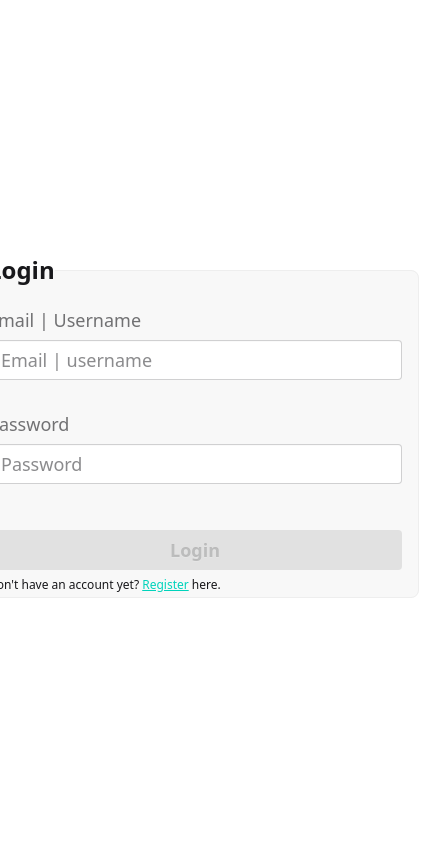
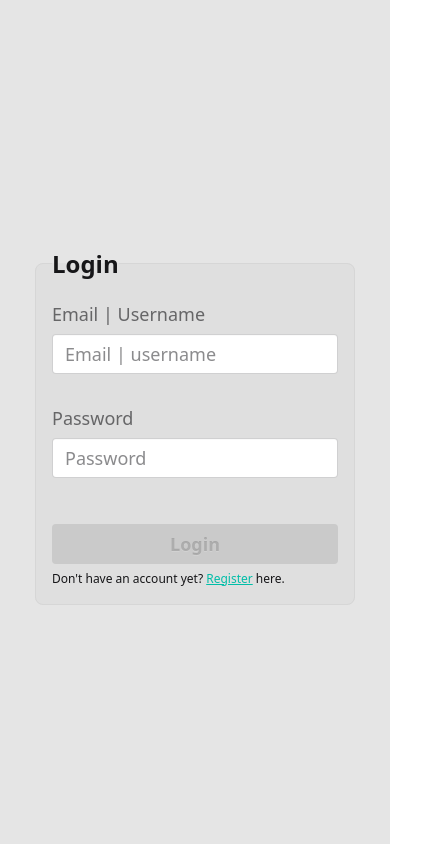
Before and after one commit to Annimus1/MediaVaultUI, a React (Vite) app: page /login in a window 390 px wide. Shown: the whole page, 435 px wide, since content can reach past the window. Built offline with nearby package versions, Linux system fonts and the light colour scheme.

Commit message:
Fix: Login
- Fix display bug in Mobile

```diff
--- a/src/pages/Login.tsx
+++ b/src/pages/Login.tsx
@@ -34,11 +34,10 @@ function Login() {
   return (
     <div className='w-full h-[100vh] flex items-center justify-center  bg-center
     bg-[url("https://images.unsplash.com/photo-1629180774299-b0d0adc288e7?q=80&w=1932&auto=format&fit=crop&ixlib=rb-4.1.0&ixid=M3wxMjA3fDB8MHxwaG90by1wYWdlfHx8fGVufDB8fHx8fA%3D%3D")]'>
-
+      <div className='w-full h-dvh bg-black/10 fixed'></div>
       <div className={error.status ? "tooltip tooltip-open tooltip-error" : ""} data-tip={error.message}>
-        <fieldset className="fieldset bg-base-200 border-base-300 rounded-box w-md h-[22rem] border p-4 m-4 ">
+        <fieldset className="w-xs fieldset bg-base-200 border-base-300 rounded-box border p-4 md:w-lg lg:w-xl xl:w-[38rem]">
           <legend className="fieldset-legend text-2xl">Login</legend>
-
 
           <label className="label select-none text-lg" htmlFor='user'>Email | Username</label>
           <input type="text" id='user' onChange={(text) => setUser(text.target.value)} value={user} className="input w-full text-lg focus:outline-0" placeholder="Email | username" />
@@ -50,7 +49,7 @@ function Login() {
 
           <br />
 
-          <button disabled={!(user.length>0) || !(password.length>0)} className="btn btn-neutral mt-4 text-lg" onClick={() => { login() }}>Login {loading ? <span className="loading loading-dots loading-md"></span> : ""}</button>
+          <button disabled={!(user.length>0) || !(password.length>0)} className="btn btn-neutral mt-4 text-lg z-10" onClick={() => { login() }}>Login {loading ? <span className="loading loading-dots loading-md"></span> : ""}</button>
 
           <p>Don't have an account yet? <Link to="/register" className="link link-accent">Register</Link> here.</p>
         </fieldset>
```
